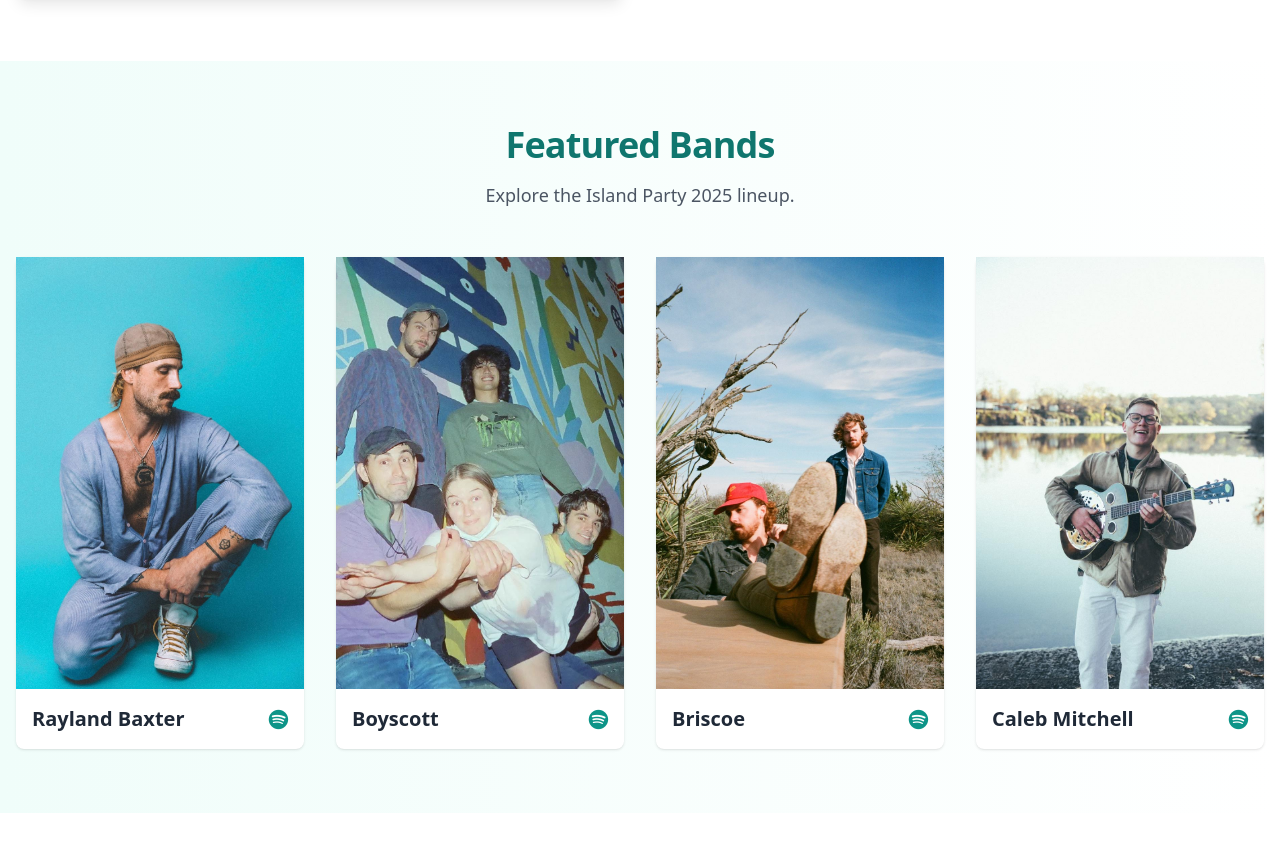
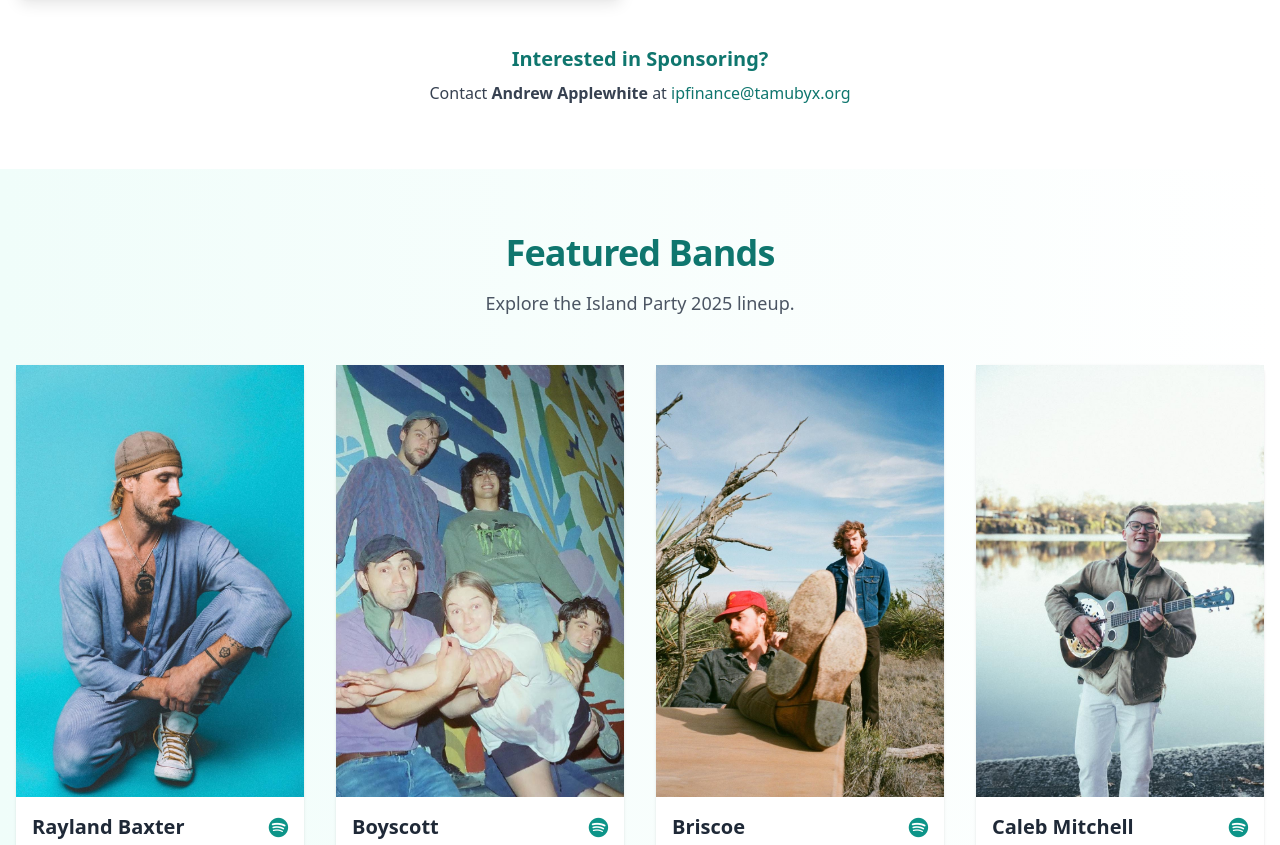
Before and after one commit to dhnguyen01/BYX-IP-Website-Final-2025, a website: page index.html in a window 1280 px wide. Shown: the part 2948-3793 px from the top of the page. Drawn offline with nearby package versions, Linux system fonts and the light colour scheme.

Commit message:
Added Applewhite's email

```diff
--- a/index.html
+++ b/index.html
@@ -221,6 +221,14 @@
             <a href="https://byx.org/tamuislandparty/" target="_blank" class="btn-primary inline-block mt-3">Donate Now</a>
           </div>
         </div>
+      </div>
+
+      <div class="mt-12 text-center" data-aos="fade-left">
+        <h3 class="text-xl font-semibold text-teal-700 mb-2">Interested in Sponsoring?</h3>
+        <p class="text-gray-700">
+          Contact <strong>Andrew Applewhite</strong> at
+          <a href="mailto:ipfinance@tamubyx.org" class="text-teal-700 hover:underline">ipfinance@tamubyx.org</a>
+        </p>
       </div>
     </section>
     <!-- ========== END DONATE SECTION ========== -->
```
